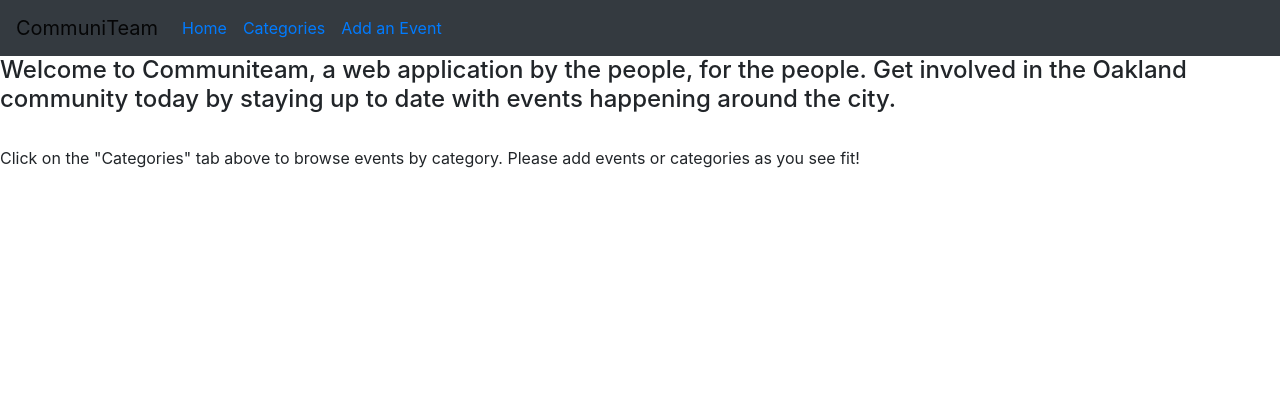
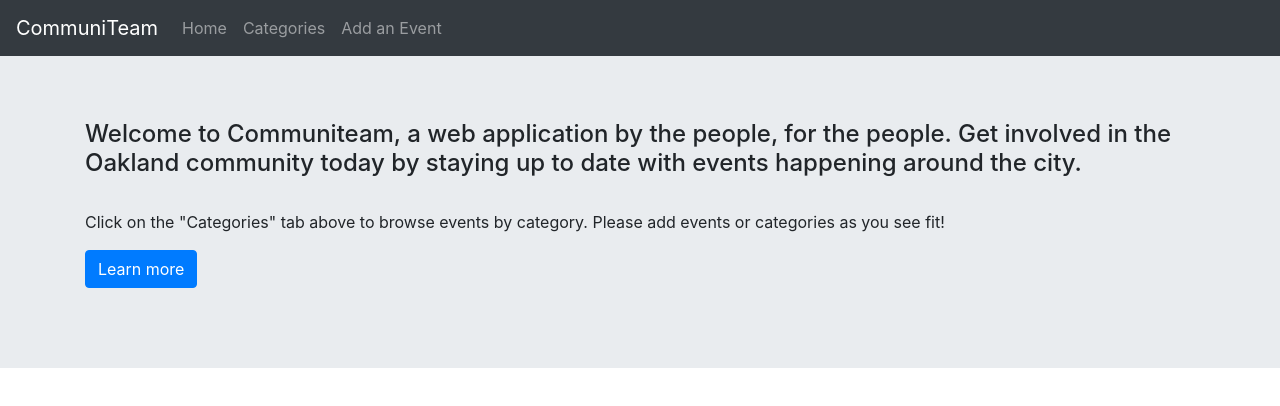
Before and after one commit to beth-ruff/CommuniTeam, a React (Create React App) app in the folder communiteam-frontend/: page / in a window 1280 px wide. Shown: the top 406 px of the page. Built offline with nearby package versions, Linux system fonts and the light colour scheme.

Commit message:
edit navbar and add jumbotron container

```diff
--- a/communiteam-frontend/package.json
+++ b/communiteam-frontend/package.json
@@ -9,6 +9,7 @@
     "@testing-library/user-event": "^7.1.2",
     "bootstrap": "^4.5.2",
     "react": "^16.13.1",
+    "react-bootstrap": "^1.3.0",
     "react-dom": "^16.13.1",
     "react-redux": "^7.2.1",
     "react-router-dom": "^5.2.0",
--- a/communiteam-frontend/src/components/Home.js
+++ b/communiteam-frontend/src/components/Home.js
@@ -1,11 +1,17 @@
 import React from 'react';
+import { Jumbotron, Container, Button } from 'react-bootstrap';
 
 const Home = () => {
     return (
-        <div className="home-container">
+        <Jumbotron fluid>
+        <Container>
             <h4>Welcome to Communiteam, a web application by the people, for the people. Get involved in the Oakland community today by staying up to date with events happening around the city.</h4><br></br>
             <p>Click on the "Categories" tab above to browse events by category. Please add events or categories as you see fit!</p>
-        </div>
+            <p>
+                <Button variant="primary">Learn more</Button>
+            </p>
+        </Container>
+        </Jumbotron>
     )
 }
 
--- a/communiteam-frontend/src/components/NavBar.js
+++ /dev/null
@@ -1,69 +0,0 @@
-import React from 'react';
-import { Link } from 'react-router-dom';
-
-const NavBar = () => {
-    return (
-
-        <nav className="navbar navbar-expand-lg navbar-light bg-dark">
-            <li className="navbar-brand">CommuniTeam</li>
-            <button className="navbar-toggler" type="button" data-toggle="collapse" data-target="#navbarNav" aria-controls="navbarNav" aria-expanded="false" aria-label="Toggle navigation">
-                <span className="navbar-toggler-icon"></span>
-            </button>
-            <div className="collapse navbar-collapse" id="navbarNav">
-                <ul className="navbar-nav">
-                    <li className="nav-item active">
-                        <li className="nav-link"><Link to="/">Home</Link><span class="sr-only">(current)</span></li>
-                    </li>
-                    <li className="nav-item">
-                        <li className="nav-link" ><Link to="/categories" >Categories</Link></li>
-                    </li>
-                    <li className="nav-item">
-                        <li className="nav-link" ><Link to="/events/new" >Add an Event</Link></li>
-                    </li>
-                </ul>
-            </div>
-        </nav>
-    )
-}
-
-{/* <Navbar bg="dark" variant="dark">
-    <Navbar.Brand href="#home">Navbar</Navbar.Brand>
-    <Nav className="mr-auto">
-      <Nav.Link href="#home">Home</Nav.Link>
-      <Nav.Link href="#features">Features</Nav.Link>
-      <Nav.Link href="#pricing">Pricing</Nav.Link>
-    </Nav>
-    <Form inline>
-      <FormControl type="text" placeholder="Search" className="mr-sm-2" />
-      <Button variant="outline-info">Search</Button>
-    </Form>
-  </Navbar>
-  <br />
-  <Navbar bg="primary" variant="dark">
-    <Navbar.Brand href="#home">Navbar</Navbar.Brand>
-    <Nav className="mr-auto">
-      <Nav.Link href="#home">Home</Nav.Link>
-      <Nav.Link href="#features">Features</Nav.Link>
-      <Nav.Link href="#pricing">Pricing</Nav.Link>
-    </Nav>
-    <Form inline>
-      <FormControl type="text" placeholder="Search" className="mr-sm-2" />
-      <Button variant="outline-light">Search</Button>
-    </Form>
-  </Navbar>
-
-  <br />
-  <Navbar bg="light" variant="light">
-    <Navbar.Brand href="#home">Navbar</Navbar.Brand>
-    <Nav className="mr-auto">
-      <Nav.Link href="#home">Home</Nav.Link>
-      <Nav.Link href="#features">Features</Nav.Link>
-      <Nav.Link href="#pricing">Pricing</Nav.Link>
-    </Nav>
-    <Form inline>
-      <FormControl type="text" placeholder="Search" className="mr-sm-2" />
-      <Button variant="outline-primary">Search</Button>
-    </Form>
-  </Navbar> */}
-
-export default NavBar;
--- /dev/null
+++ b/communiteam-frontend/src/components/NaviBar.js
@@ -0,0 +1,21 @@
+import React from 'react';
+import {Navbar, Nav} from 'react-bootstrap';
+
+const NaviBar = () => {
+    return (
+        <Navbar collapseOnSelect expand="lg" bg="dark" variant="dark">
+            <Navbar.Brand>CommuniTeam</Navbar.Brand>
+            <Navbar.Toggle aria-controls="responsive-navbar-nav" />
+            <Navbar.Collapse id="responsive-navbar-nav">
+                <Nav className="mr-auto">
+                <Nav.Link href="/">Home</Nav.Link>
+                <Nav.Link href="/categories">Categories</Nav.Link>
+                <Nav.Link href="/events/new">Add an Event</Nav.Link>
+                </Nav>
+            </Navbar.Collapse>
+        </Navbar>
+    )}
+
+
+
+export default NaviBar;
--- a/communiteam-frontend/src/index.js
+++ b/communiteam-frontend/src/index.js
@@ -9,7 +9,7 @@ import rootReducer from './reducers/index';
 import thunk from 'redux-thunk';
 //Thunk is just for organization
 import { BrowserRouter as Router, Route } from 'react-router-dom';
-import NavBar from './components/NavBar';
+import NaviBar from './components/NaviBar';
 import EventForm from './containers/EventForm';
 import './index.css';
 import App from './App';
@@ -23,8 +23,14 @@ const store = createStore(rootReducer, composeWithDevTools(applyMiddleware(thunk
 ReactDOM.render(
   <React.StrictMode>
   <Provider store={store}>
+    <link
+      rel="stylesheet"
+      href="https://maxcdn.bootstrapcdn.com/bootstrap/4.5.0/css/bootstrap.min.css"
+      integrity="sha384-9aIt2nRpC12Uk9gS9baDl411NQApFmC26EwAOH8WgZl5MYYxFfc+NcPb1dKGj7Sk"
+      crossorigin="anonymous"
+    />
     <Router>
-      <NavBar />
+      <NaviBar />
       <Route exact path="/" component={Home} />
       <Route exact path="/categories" component={App} />
       <Route exact path="/categories/:id/events" component={CategoryShow} />
```
Also changed, not shown: 1 other file (tests, documents, lock files or other folders).
